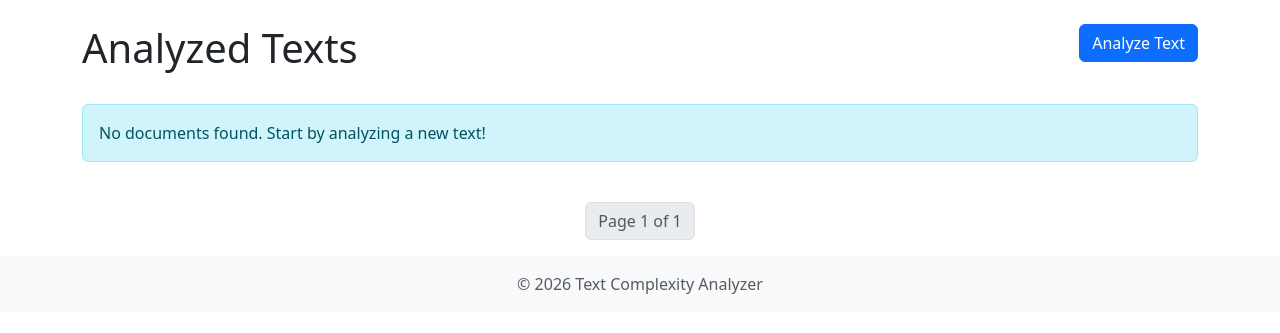
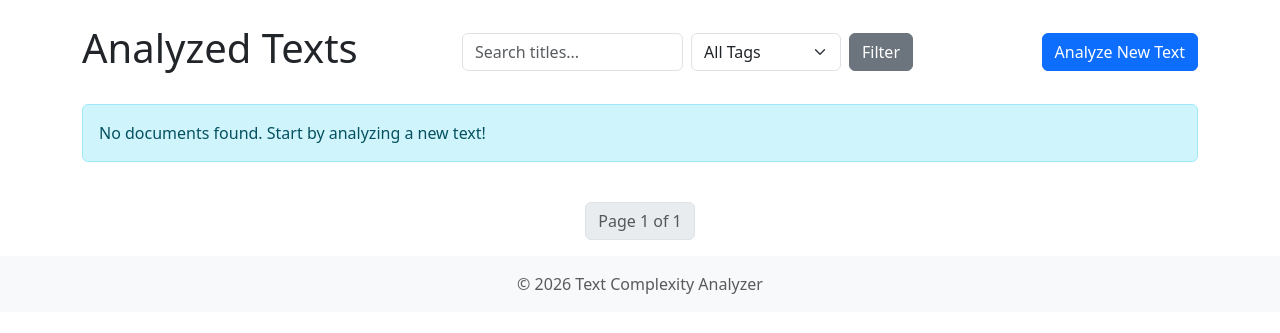
Before and after one commit to vialandd/text_complexity_analyzer, a Django app: page / in a window 1280 px wide. Shown: the part 56-389 px from the top of the page. Run offline with Django 5.2, Linux system fonts and the light colour scheme; data that the repository does not hold is empty.

Commit message:
feat: Add search and tag filtering to document list

```diff
--- a/analyzer/templates/analyzer/document_list.html
+++ b/analyzer/templates/analyzer/document_list.html
@@ -1,12 +1,32 @@
 {% extends 'base.html' %}
 
 {% block content %}
-<div class="row mb-4">
-    <div class="col-md-8">
+<div class="row mb-4 align-items-center">
+    <div class="col-md-4">
         <h1>Analyzed Texts</h1>
     </div>
-    <div class="col-md-4 text-end">
-        <a href="{% url 'document_create' %}" class="btn btn-primary">Analyze Text</a>
+
+    <!-- Search and Filter Form -->
+    <div class="col-md-5">
+        <form method="GET" action="." class="d-flex gap-2">
+            <input type="text" name="search" class="form-control" placeholder="Search titles..." value="{{ current_search }}">
+
+            <select name="tag" class="form-select" style="max-width: 150px;">
+                <option value="">All Tags</option>
+                {% for tag in all_tags %}
+                    <option value="{{ tag.name }}" {% if current_tag == tag.name %}selected{% endif %}>{{ tag.name }}</option>
+                {% endfor %}
+            </select>
+
+            <button type="submit" class="btn btn-secondary">Filter</button>
+            {% if current_search or current_tag %}
+                <a href="{% url 'document_list' %}" class="btn btn-outline-danger">Reset</a>
+            {% endif %}
+        </form>
+    </div>
+
+    <div class="col-md-3 text-end">
+        <a href="{% url 'document_create' %}" class="btn btn-primary">Analyze New Text</a>
     </div>
 </div>
 
@@ -46,10 +66,10 @@
             <ul class="pagination justify-content-center">
                 {% if page_obj.has_previous %}
                 <li class="page-item">
-                    <a class="page-link" href="?page=1">&laquo; First</a>
+                    <a class="page-link" href="?page=1{% if current_search %}&search={{ current_search }}{% endif %}{% if current_tag %}&tag={{ current_tag }}{% endif %}">&laquo; First</a>
                 </li>
                 <li class="page-item">
-                    <a class="page-link" href="?page={{ page_obj.previous_page_number }}">Previous</a>
+                    <a class="page-link" href="?page={{ page_obj.previous_page_number }}{% if current_search %}&search={{ current_search }}{% endif %}{% if current_tag %}&tag={{ current_tag }}{% endif %}">Previous</a>
                 </li>
                 {% endif %}
 
@@ -59,10 +79,10 @@
 
                 {% if page_obj.has_next %}
                 <li class="page-item">
-                    <a class="page-link" href="?page={{ page_obj.next_page_number }}">Next</a>
+                    <a class="page-link" href="?page={{ page_obj.next_page_number }}{% if current_search %}&search={{ current_search }}{% endif %}{% if current_tag %}&tag={{ current_tag }}{% endif %}">Next</a>
                 </li>
                 <li class="page-item">
-                    <a class="page-link" href="?page={{ page_obj.paginator.num_pages }}">Last &raquo;</a>
+                    <a class="page-link" href="?page={{ page_obj.paginator.num_pages }}{% if current_search %}&search={{ current_search }}{% endif %}{% if current_tag %}&tag={{ current_tag }}{% endif %}">Last &raquo;</a>
                 </li>
                 {% endif %}
             </ul>
--- a/analyzer/views.py
+++ b/analyzer/views.py
@@ -5,22 +5,40 @@ from django.shortcuts import render, get_object_or_404, redirect
 from django.contrib import messages
 from django.core.paginator import Paginator
 from django.views.decorators.cache import cache_page
-from .models import TextDocument
+from .models import TextDocument, Tag
 from .forms import TextDocumentForm
 from .utils import analyze_text_complexity
 
 
 def document_list(request):
     """
-    Display a list of all text documents with pagination.
+    Display a list of all text documents with pagination and filtering.
     """
-    documents_list = TextDocument.objects.all().order_by("-created_at")
-    paginator = Paginator(documents_list, 6) # Show 6 documents per page
+    queryset = TextDocument.objects.all().order_by("-created_at")
+
+    # Search and Filter
+    search_query = request.GET.get('search', '')
+    tag_filter = request.GET.get('tag', '')
+
+    if search_query:
+        queryset = queryset.filter(title__icontains=search_query) # Search by title
+
+    if tag_filter:
+        queryset = queryset.filter(tags__name=tag_filter)
+
+    paginator = Paginator(queryset, 6) # Show 6 documents per page
 
     page_number = request.GET.get('page')
     page_obj = paginator.get_page(page_number)
 
-    return render(request, "analyzer/document_list.html", {"page_obj": page_obj})
+    all_tags = Tag.objects.all() # For filter dropdown
+
+    return render(request, "analyzer/document_list.html", {
+        "page_obj": page_obj,
+        "all_tags": all_tags,
+        "current_search": search_query,
+        "current_tag": tag_filter
+    })
 
 
 # Cache the analysis result for 15 minutes to improve performance
```
